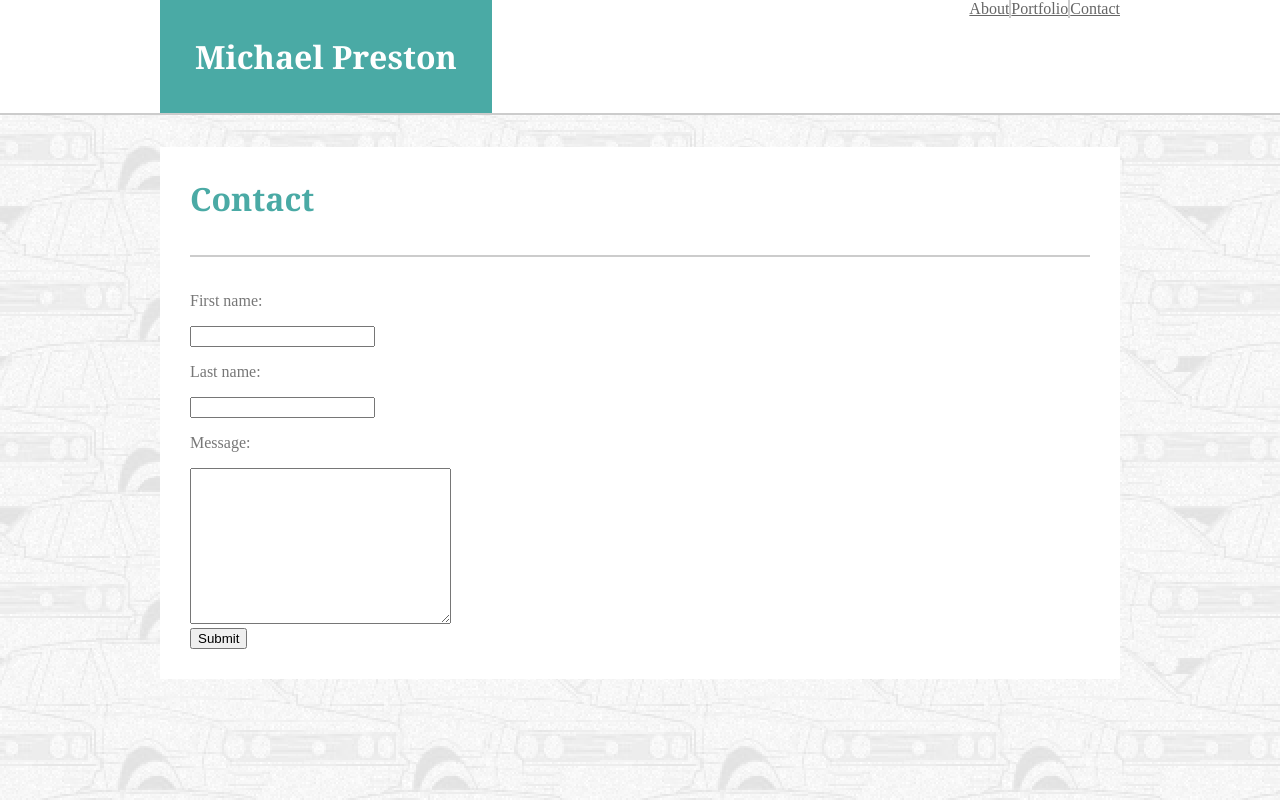
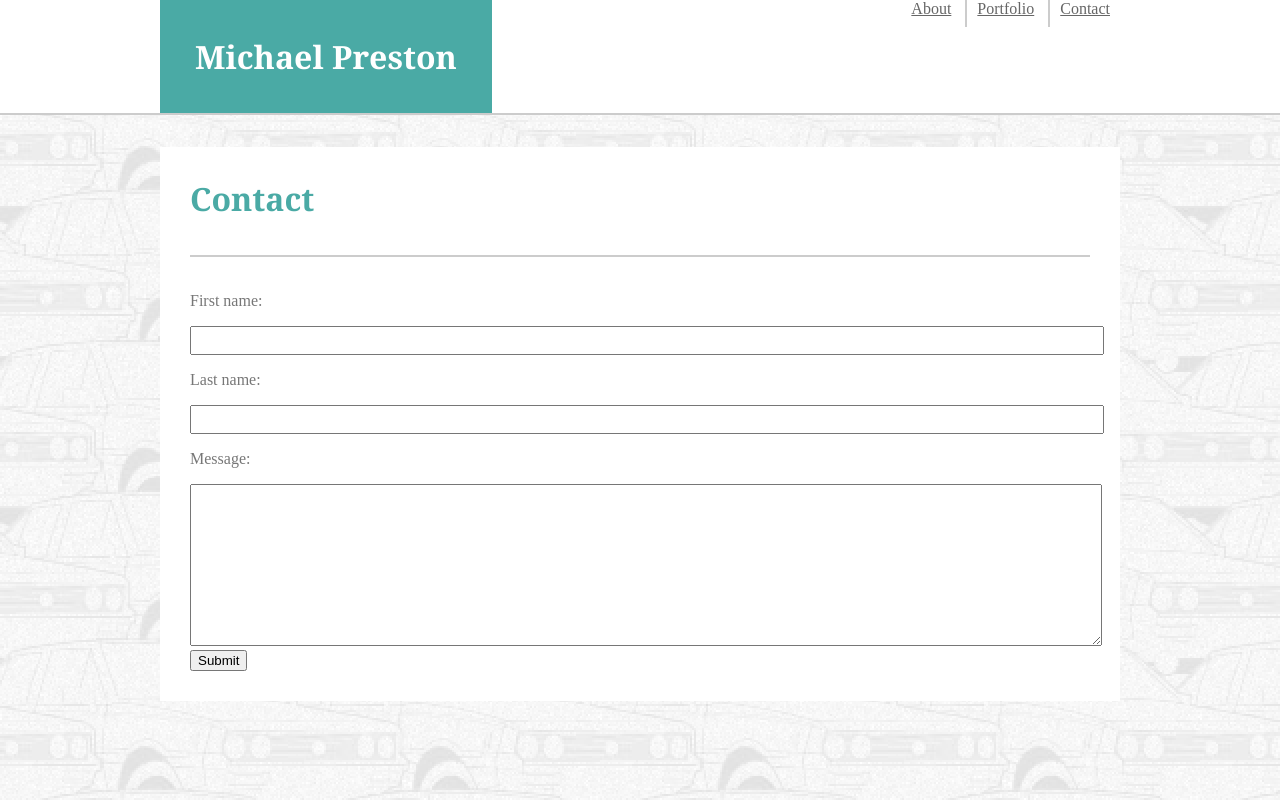
Before and after one commit to MikePreston17/Basic-Portfolio, a plain HTML site: page contact.html in a window 1280 px wide. Drawn offline with Linux system fonts and the light colour scheme.

Commit message:
refactored

```diff
--- a/assets/css/style.css
+++ b/assets/css/style.css
@@ -15,8 +15,7 @@ body {
     margin: 0px;
 }
 
-/*Headers*/
-/* float: left; */
+
 h1 {
     background-color: #4aaaa5;
     color: #fff;
@@ -25,57 +24,6 @@ h1 {
     margin: 0px;
     height: 100%;
     padding: 35px;
-}
-
-h1.accent {
-    background-color: #fff;
-    padding-top: 0px;
-    padding-left: 0px;
-    color: #4aaaa5;
-
-    margin-bottom: 35px;
-    border-bottom: 2px solid #ccc;
-}
-
-/*Menu*/
-.menu * {
-    background: initial;
-    border: 0px;
-    border-left: 2px solid #ccc;
-}
-
-.menu *:first-child {
-    border: 0px;
-}
-
-/*Div Land*/
-div {
-    /* border: blue 3px double; */
-    color: #777;
-}
-
-div.card {
-    box-sizing: border-box;
-    background-color: #fff;
-    margin-top: 32px;
-    padding: 30px;
-}
-
-div.menu {
-    float: right;
-    /* border: 1px solid green; */
-}
-
-div.menu * {
-    float: left;
-    /* border: 1px solid orangered; */
-}
-
-/*Section*/
-
-section.left {
-    float: left;
-    border: rgba(251, 255, 0, 0.616) 3px solid;
 }
 
 section {
@@ -87,6 +35,14 @@ section {
 p {
     /* used for paragraphs and all text besides the headings */
     color: #777;
+}
+
+input,
+textarea {
+    /* border: solid green; */
+    padding: 5px;
+    margin: 0px;
+    width: 100%;
 }
 
 footer {
@@ -104,13 +60,55 @@ input {
     height: 75%;
 }
 
-/* Use on all 3 pages */
-.main {
+div {
+    /* border: blue 3px double; */
+    color: #777;
+}
+
+section.left {
+    float: left;
+    border: rgba(251, 255, 0, 0.616) 3px solid;
+}
+
+div.card {
+    box-sizing: border-box;
     background-color: #fff;
+    margin-top: 32px;
+    padding: 30px;
+}
+
+div.menu {
+    float: right;
+    /* border: 1px solid green; */
+}
+
+h1.accent {
+    background-color: #fff;
+    padding-top: 0px;
+    padding-left: 0px;
+    color: #4aaaa5;
+    margin-bottom: 35px;
+    border-bottom: 2px solid #ccc;
 }
 
 img.bounded {
     height: 200px;
+}
+
+/*Menu*/
+.menu * {
+    background: initial;
+    border: 0px;
+    border-left: 2px solid #ccc;
+}
+
+.menu *:first-child {
+    border: 0px;
+}
+
+/* Use on all 3 pages */
+.main {
+    background-color: #fff;
 }
 
 .container {
@@ -126,10 +124,10 @@ img.bounded {
 
 .link {
     color: #666;
+    padding: 10px;
 }
 
 /* #main-bio {} */
-
 /* div.right {
   clear: both;
   float: right;
```
